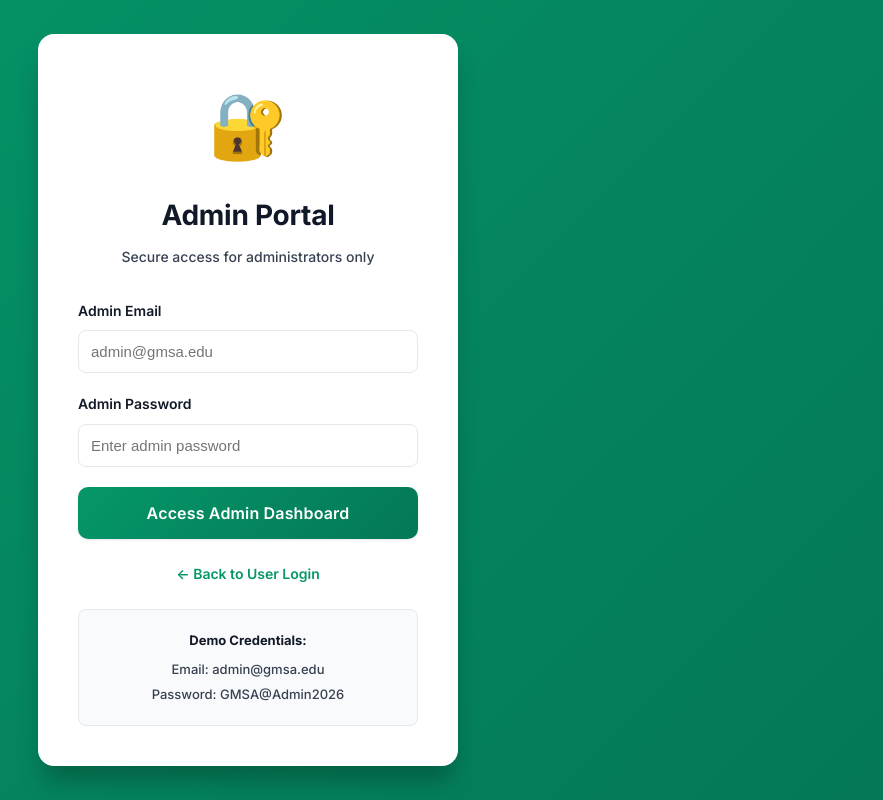
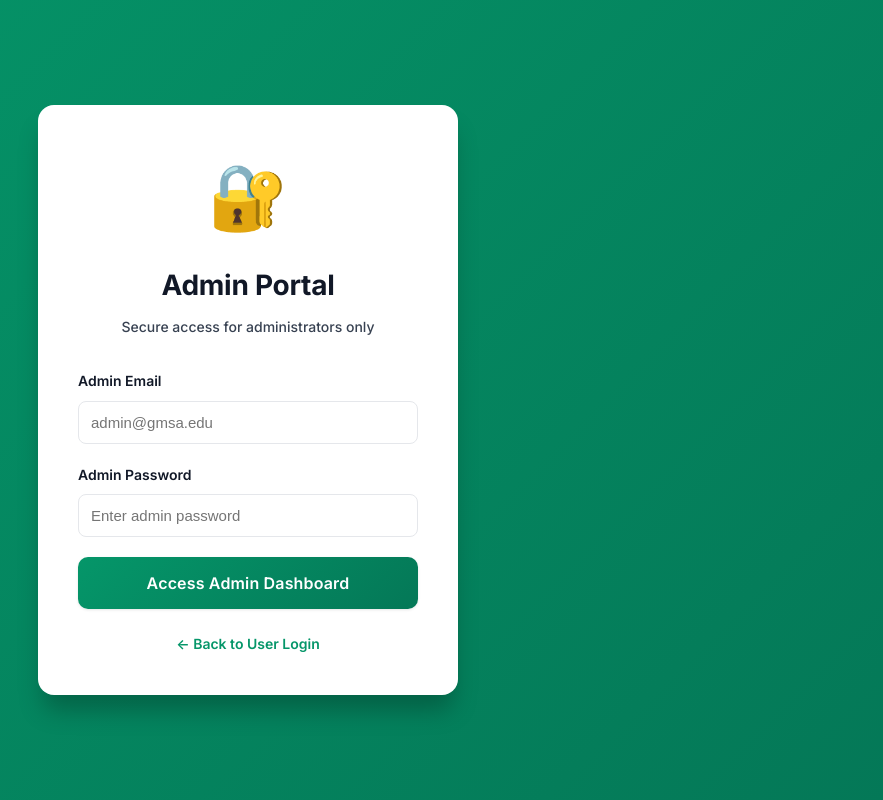
Before and after one commit to Abdul-Basit3/NOORUL-HAQ, a React (Vite) app: page /secret-admin-access-2026 in a window 1280 px wide. Shown: the whole page, without its empty margins (392-1275 px from the left). Built offline with nearby package versions, Linux system fonts and the light colour scheme.

Commit message:
fix: demo credential removed

```diff
--- a/src/pages/AdminLogin.tsx
+++ b/src/pages/AdminLogin.tsx
@@ -74,12 +74,6 @@ const AdminLogin = () => {
         <div className="login-footer">
           <a href="/login">← Back to User Login</a>
         </div>
-
-        <div className="login-credentials-info">
-          <p><strong>Demo Credentials:</strong></p>
-          <p>Email: admin@gmsa.edu</p>
-          <p>Password: GMSA@Admin2026</p>
-        </div>
       </div>
     </div>
   );
```
